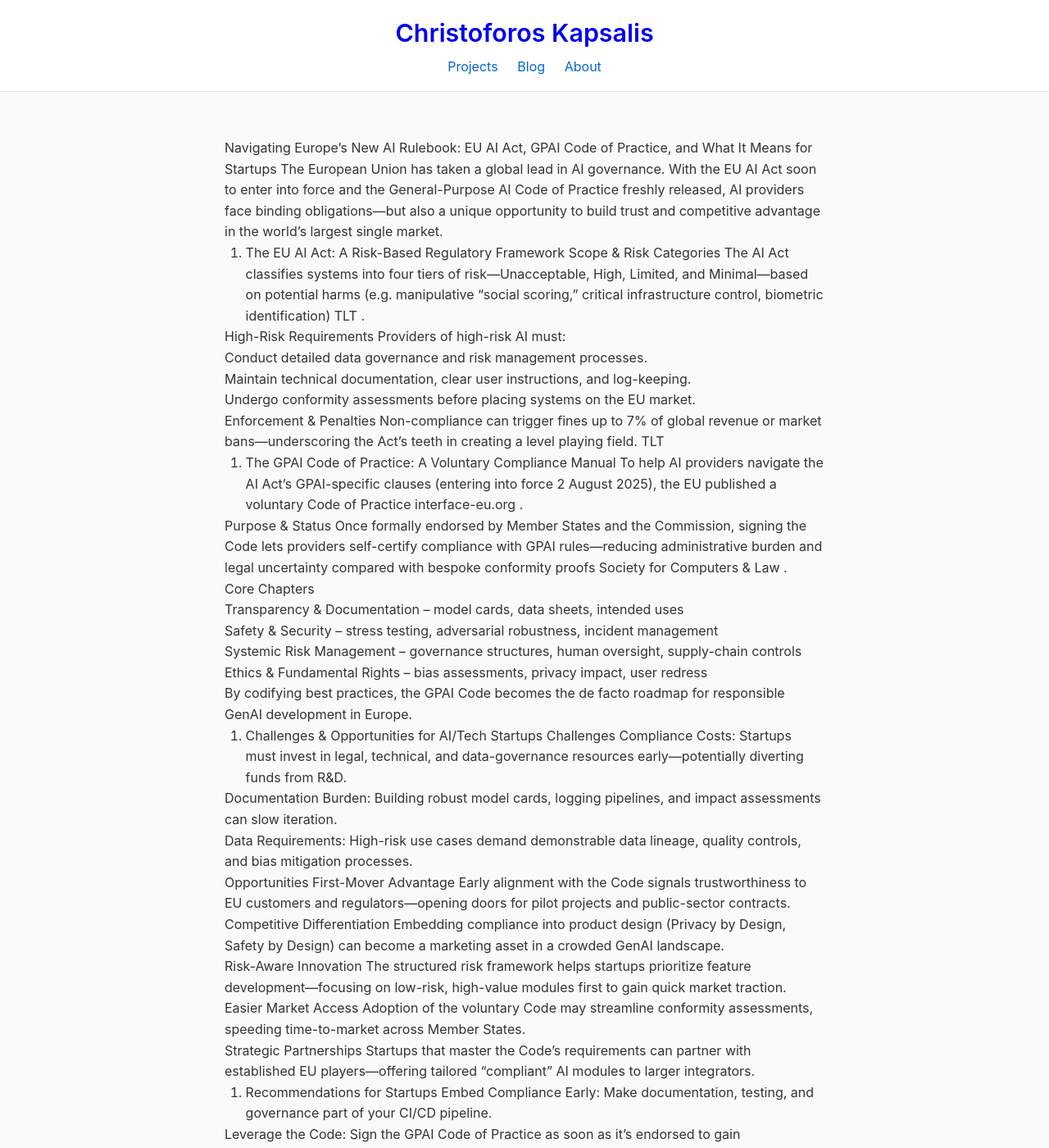
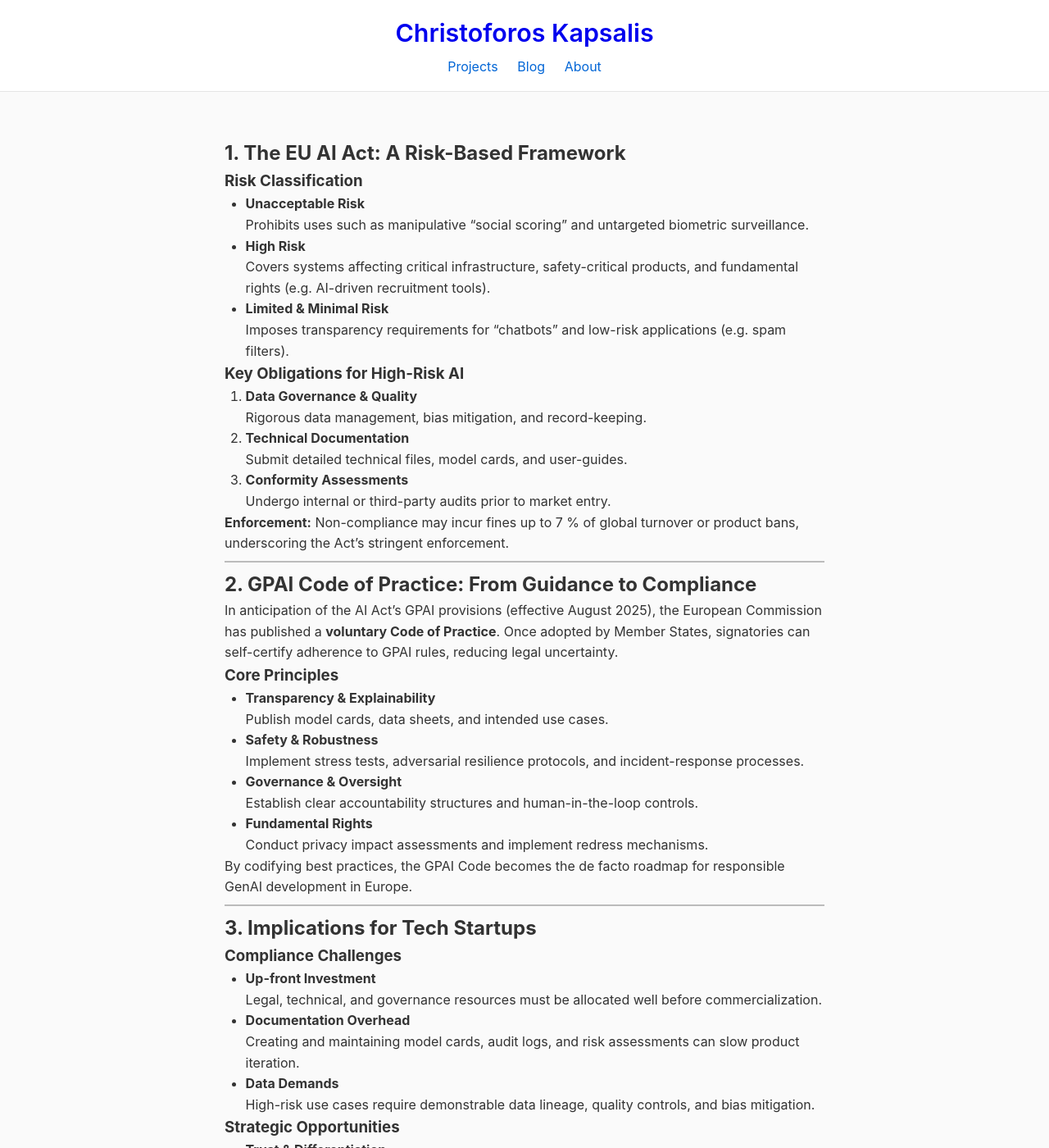
Before and after one commit to C-Kapsalis/portfolio-website, a Jekyll site: the page built from _posts/2025-08-01-eu-ai-act.md, in a window 1280 px wide and 1400 px high. Shown: the whole window at 82% size. Built offline with Jekyll 4.4.1, drawn with Linux system fonts in a browser that asks for light colours; some of the changed text lies outside the part shown.

Commit message:
first blog post change

```diff
--- a/_posts/2025-08-01-eu-ai-act.md
+++ b/_posts/2025-08-01-eu-ai-act.md
@@ -5,83 +5,82 @@ date: 2025-08-01
 excerpt: "The EU AI Act and EU-active tech startups"
 ---
 
+## 1. The EU AI Act: A Risk-Based Framework
 
+### Risk Classification
 
-Navigating Europe’s New AI Rulebook: EU AI Act, GPAI Code of Practice, and What It Means for Startups
-The European Union has taken a global lead in AI governance. With the EU AI Act soon to enter into force and the General-Purpose AI Code of Practice freshly released, AI providers face binding obligations—but also a unique opportunity to build trust and competitive advantage in the world’s largest single market.
+- **Unacceptable Risk**
+  Prohibits uses such as manipulative “social scoring” and untargeted biometric surveillance.
 
-1. The EU AI Act: A Risk-Based Regulatory Framework
-Scope & Risk Categories
-The AI Act classifies systems into four tiers of risk—Unacceptable, High, Limited, and Minimal—based on potential harms (e.g. manipulative “social scoring,” critical infrastructure control, biometric identification)
-TLT
-.
+- **High Risk**
+  Covers systems affecting critical infrastructure, safety-critical products, and fundamental rights (e.g. AI-driven recruitment tools).
 
-High-Risk Requirements
-Providers of high-risk AI must:
+- **Limited & Minimal Risk**
+  Imposes transparency requirements for “chatbots” and low-risk applications (e.g. spam filters).
 
-Conduct detailed data governance and risk management processes.
+### Key Obligations for High-Risk AI
 
-Maintain technical documentation, clear user instructions, and log-keeping.
+1. **Data Governance & Quality**
+   Rigorous data management, bias mitigation, and record-keeping.
+2. **Technical Documentation**
+   Submit detailed technical files, model cards, and user-guides.
+3. **Conformity Assessments**
+   Undergo internal or third-party audits prior to market entry.
 
-Undergo conformity assessments before placing systems on the EU market.
+**Enforcement:** Non-compliance may incur fines up to 7 % of global turnover or product bans, underscoring the Act’s stringent enforcement.
 
-Enforcement & Penalties
-Non-compliance can trigger fines up to 7% of global revenue or market bans—underscoring the Act’s teeth in creating a level playing field.
-TLT
+---
 
-2. The GPAI Code of Practice: A Voluntary Compliance Manual
-To help AI providers navigate the AI Act’s GPAI-specific clauses (entering into force 2 August 2025), the EU published a voluntary Code of Practice
-interface-eu.org
-.
+## 2. GPAI Code of Practice: From Guidance to Compliance
 
-Purpose & Status
-Once formally endorsed by Member States and the Commission, signing the Code lets providers self-certify compliance with GPAI rules—reducing administrative burden and legal uncertainty compared with bespoke conformity proofs
-Society for Computers & Law
-.
+In anticipation of the AI Act’s GPAI provisions (effective August 2025), the European Commission has published a **voluntary Code of Practice**. Once adopted by Member States, signatories can self-certify adherence to GPAI rules, reducing legal uncertainty.
 
-Core Chapters
+### Core Principles
 
-Transparency & Documentation – model cards, data sheets, intended uses
-
-Safety & Security – stress testing, adversarial robustness, incident management
-
-Systemic Risk Management – governance structures, human oversight, supply-chain controls
-
-Ethics & Fundamental Rights – bias assessments, privacy impact, user redress
+- **Transparency & Explainability**
+  Publish model cards, data sheets, and intended use cases.
+- **Safety & Robustness**
+  Implement stress tests, adversarial resilience protocols, and incident-response processes.
+- **Governance & Oversight**
+  Establish clear accountability structures and human-in-the-loop controls.
+- **Fundamental Rights**
+  Conduct privacy impact assessments and implement redress mechanisms.
 
 By codifying best practices, the GPAI Code becomes the de facto roadmap for responsible GenAI development in Europe.
 
-3. Challenges & Opportunities for AI/Tech Startups
-Challenges
-Compliance Costs: Startups must invest in legal, technical, and data-governance resources early—potentially diverting funds from R&D.
+---
 
-Documentation Burden: Building robust model cards, logging pipelines, and impact assessments can slow iteration.
+## 3. Implications for Tech Startups
 
-Data Requirements: High-risk use cases demand demonstrable data lineage, quality controls, and bias mitigation processes.
+### Compliance Challenges
 
-Opportunities
-First-Mover Advantage
-Early alignment with the Code signals trustworthiness to EU customers and regulators—opening doors for pilot projects and public-sector contracts.
+- **Up-front Investment**
+  Legal, technical, and governance resources must be allocated well before commercialization.
+- **Documentation Overhead**
+  Creating and maintaining model cards, audit logs, and risk assessments can slow product iteration.
+- **Data Demands**
+  High-risk use cases require demonstrable data lineage, quality controls, and bias mitigation.
 
-Competitive Differentiation
-Embedding compliance into product design (Privacy by Design, Safety by Design) can become a marketing asset in a crowded GenAI landscape.
+### Strategic Opportunities
 
-Risk-Aware Innovation
-The structured risk framework helps startups prioritize feature development—focusing on low-risk, high-value modules first to gain quick market traction.
+- **Trust & Differentiation**
+  Early adopters of the Code signal reliability to regulators and customers—unlocking pilot projects and public-sector engagements.
+- **Market Access**
+  Self-certification streamlines conformity processes across Member States, accelerating time-to-market.
+- **Partnership Potential**
+  Startups proficient in EU compliance can collaborate with established integrators seeking “plug-and-play” compliant AI modules.
 
-Easier Market Access
-Adoption of the voluntary Code may streamline conformity assessments, speeding time-to-market across Member States.
+---
 
-Strategic Partnerships
-Startups that master the Code’s requirements can partner with established EU players—offering tailored “compliant” AI modules to larger integrators.
+## 4. Recommendations for Startups
 
-4. Recommendations for Startups
-Embed Compliance Early: Make documentation, testing, and governance part of your CI/CD pipeline.
-
-Leverage the Code: Sign the GPAI Code of Practice as soon as it’s endorsed to gain administrative relief and legal clarity.
-
-Invest in Tools: Adopt open-source compliance toolkits (e.g. siMMMulator, model-card generators) to automate logging and reporting.
-
-Build Partnerships: Collaborate with EU-based legal and AI-risk consultancies to navigate local nuances in Member States.
-
-Communicate Transparently: Publish model cards and impact summaries publicly to showcase your commitment to ethical, safe AI.
+1. **Integrate Compliance into Development**
+   Embed documentation, testing, and governance into your CI/CD pipelines.
+2. **Sign the GPAI Code Early**
+   Gain administrative relief and legal clarity through self-certification.
+3. **Adopt Compliance Toolkits**
+   Leverage open-source solutions (e.g. model-card generators, siMMMulator) to automate reporting.
+4. **Engage Local Expertise**
+   Partner with EU-based legal and risk consultancies to navigate Member-State nuances.
+5. **Communicate Transparently**
+   Publish your compliance artifacts (model cards, impact statements) publicly to build stakeholder confidence.
```
